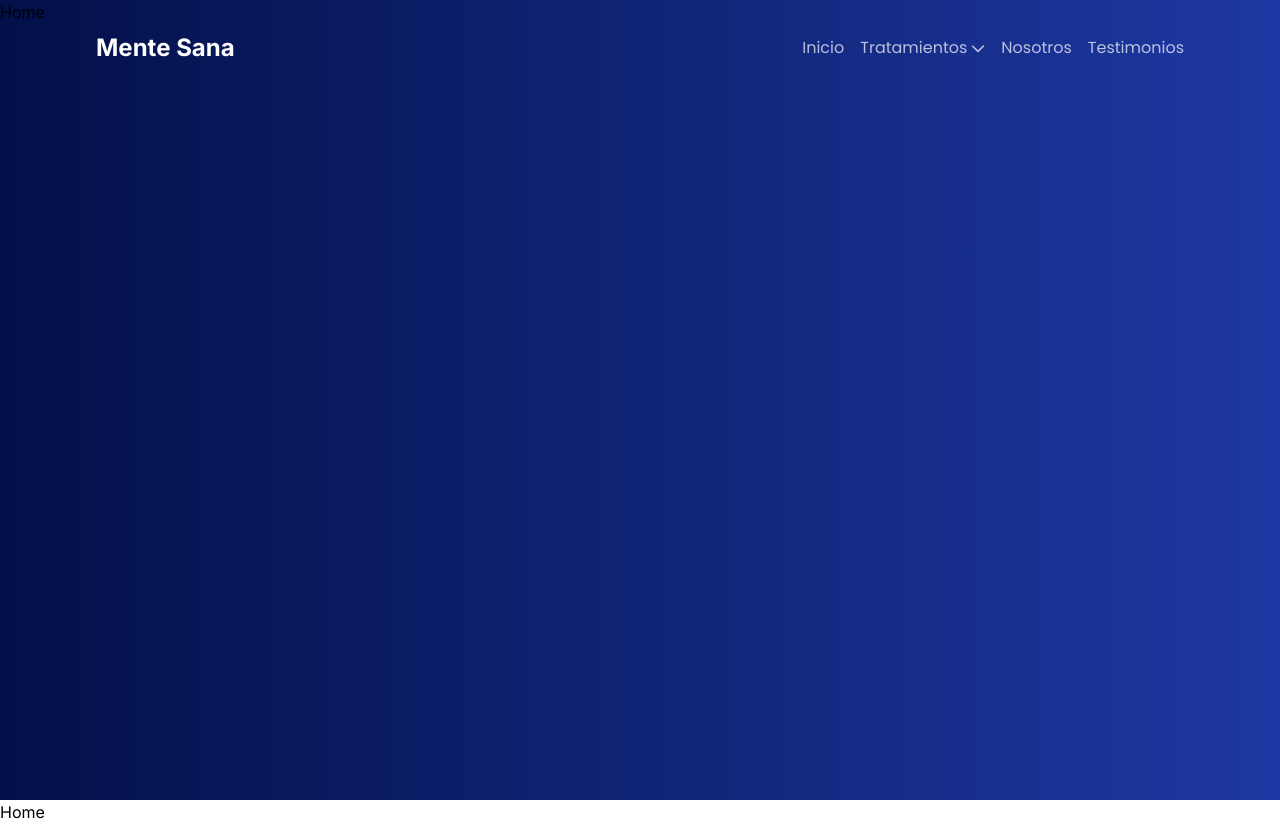
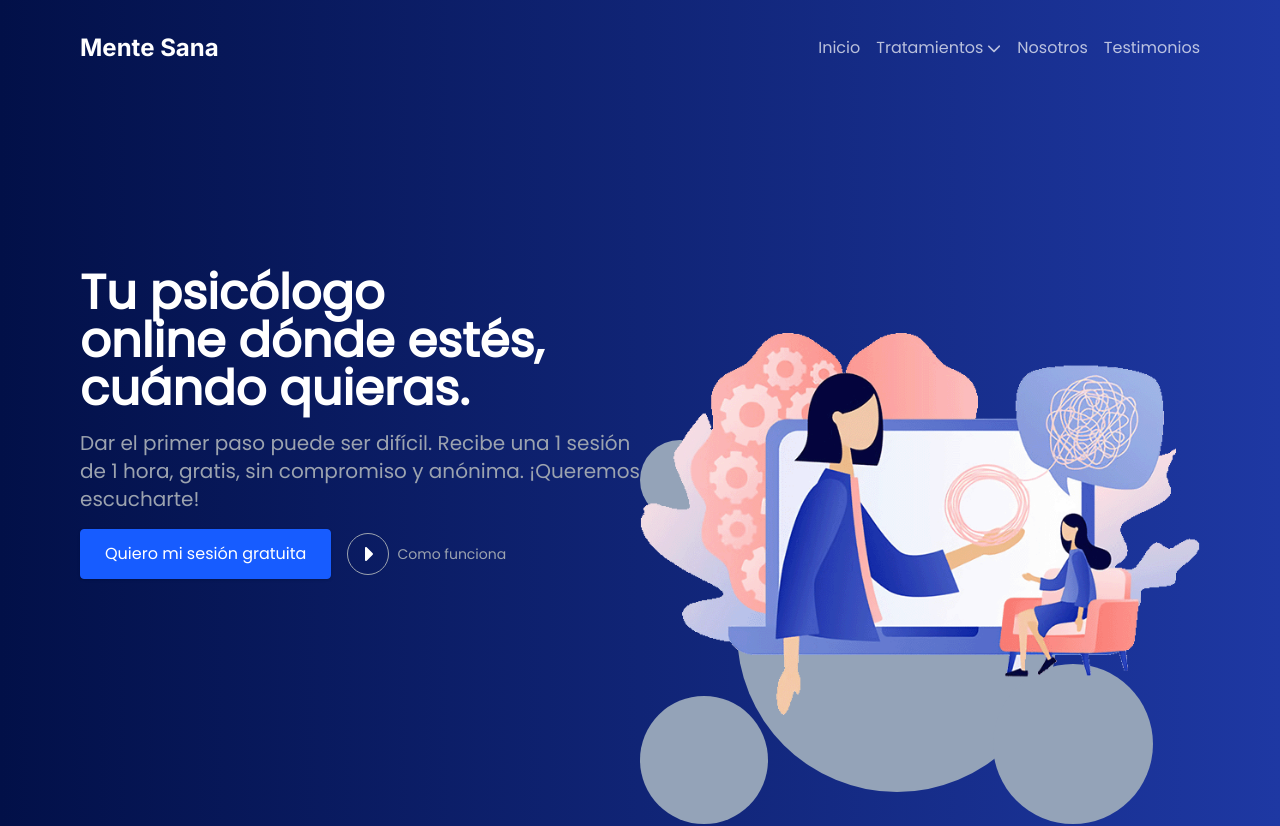
Before and after one commit to DarCkly666/mente-sana-psicologia, a Next.js app: page / in a window 1280 px wide. Shown: the top 826 px of the page. Built offline with nearby package versions, Linux system fonts and the light colour scheme.

Commit message:
Home section added

```diff
--- a/src/app/globals.css
+++ b/src/app/globals.css
@@ -18,3 +18,13 @@
   opacity: 1;
   display: block;
 }
+
+/* Btn como funciona */
+.btn_howitworks:hover span:nth-child(1){
+  background-color: #f5f5f5;
+  color: #175cff;
+}
+
+.btn_howitworks:hover span:nth-child(2){
+  color: #f5f5f5;
+}
--- a/src/app/layout.tsx
+++ b/src/app/layout.tsx
@@ -18,7 +18,7 @@ export default function RootLayout({
   return (
     <html lang="en">
       <body className={inter.className}>
-        <main className="bg-gradient-to-r from-gradient-start to-gradient-end h-screen">
+        <main className="bg-gradient-to-r from-gradient-start to-gradient-end min-h-screen">
           <Navbar />
           {children}
         </main>
--- a/src/app/page.tsx
+++ b/src/app/page.tsx
@@ -1,12 +1,9 @@
+import MainSection from "@/components/MainSection";
+
 export default function Home() {
   return (
-    <div>
-      <div className="h-screen">
-        <h1>Home</h1>
-      </div>
-      <div className="h-screen" id="nosotros">
-        <h1>Home</h1>
-      </div>
-    </div>
+    <>
+      <MainSection />
+    </>
   );
 }
--- /dev/null
+++ b/src/components/MainSection.tsx
@@ -0,0 +1,93 @@
+"use client";
+import { useEffect, useState, useRef } from "react";
+import Image from "next/image";
+import { fontPoppins } from "@/utils/MyFonts";
+
+type CursorPosition = {
+  x: number;
+  y: number;
+};
+
+export default function MainSection() {
+  const [cursorPosition, setCursorPosition] = useState<CursorPosition>({
+    x: 0,
+    y: 0,
+  });
+  const cursorRef = useRef<HTMLDivElement>(null);
+
+  useEffect(() => {
+    const handleMouseMove = (e: MouseEvent) => {
+      setCursorPosition({ x: e.clientX, y: e.clientY });
+      //console.log(cursorPosition.x, cursorPosition.y);
+      if (cursorRef.current) {
+        cursorRef.current.style.transform = `translate(${
+          e.clientX * -0.015
+        }px, ${e.clientY * -0.015}px)`;
+      }
+    };
+
+    window.addEventListener("mousemove", handleMouseMove);
+
+    return () => {
+      window.removeEventListener("mousemove", handleMouseMove);
+    };
+  }, [cursorPosition]);
+  return (
+    <section
+      className={`flex flex-col-reverse md:flex-row items-center justify-center min-h-screen w-full p-6 sm:px-12 md:px-20 ${fontPoppins.className} relative gap-10 md:gap-0`}
+    >
+      <div className="w-full py-10 sm:py-5 md:py-0 md:w-1/2 md:min-h-screen flex gap-4 flex-col justify-center z-30">
+        <h1 className="text-white text-5xl font-bold">
+          Tu psicólogo <br />
+          online dónde estés, cuándo quieras.
+        </h1>
+        <p className="text-gray-400 text-lg md:text-xl">
+          Dar el primer paso puede ser difícil. Recibe una 1 sesión de 1 hora,
+          gratis, sin compromiso y anónima. ¡Queremos escucharte!
+        </p>
+        <div className="flex flex-col sm:flex-row items-center gap-4">
+          <button className="px-6 py-3 bg-light-blue text-white text-bold rounded shadow border border-light-blue hover:bg-transparent hover:border hover:border-white transition-all duration-300">
+            Quiero mi sesión gratuita
+          </button>
+          <a className="cursor-pointer flex items-center gap-2 btn_howitworks">
+            {" "}
+            <span className="text-white border border-gray-400 rounded-full p-2 transition-all duration-500">
+              <svg
+                xmlns="http://www.w3.org/2000/svg"
+                width="24"
+                height="24"
+                viewBox="0 0 24 24"
+                fill="currentColor"
+                className="icon icon-tabler icons-tabler-filled icon-tabler-caret-right"
+              >
+                <path stroke="none" d="M0 0h24v24H0z" fill="none" />
+                <path d="M9 6c0 -.852 .986 -1.297 1.623 -.783l.084 .076l6 6a1 1 0 0 1 .083 1.32l-.083 .094l-6 6l-.094 .083l-.077 .054l-.096 .054l-.036 .017l-.067 .027l-.108 .032l-.053 .01l-.06 .01l-.057 .004l-.059 .002l-.059 -.002l-.058 -.005l-.06 -.009l-.052 -.01l-.108 -.032l-.067 -.027l-.132 -.07l-.09 -.065l-.081 -.073l-.083 -.094l-.054 -.077l-.054 -.096l-.017 -.036l-.027 -.067l-.032 -.108l-.01 -.053l-.01 -.06l-.004 -.057l-.002 -12.059z" />
+              </svg>
+            </span>{" "}
+            <span className="text-gray-400 text-sm transition-all duration-500">
+              Como funciona
+            </span>
+          </a>
+        </div>
+      </div>
+
+      <div className="w-11/12 md:w-1/2 min-h-96 my-16 md:my-0 md:min-h-screen relative">
+        <div className="absolute bottom-0 w-full h-3/4 z-20">
+          <Image
+            src="/main_image.png"
+            alt="Main section image"
+            layout="fill"
+            objectFit="contain"
+          />
+        </div>
+        <div ref={cursorRef} className="absolute w-11/12 h-96 bottom-0 z-10">
+          <span className="absolute w-16 h-16 left-0 top-0 md:w-20 md:h-20 rounded-full bg-slate-400 inline-block"></span>
+          <span className="absolute w-60 h-60 left-1/2 top-1/2 -translate-x-1/2 -translate-y-1/2 md:w-80 md:h-80 rounded-full bg-slate-400 inline-block"></span>
+          <span className="absolute w-32 h-32 bottom-0 right-0 md:w-40 md:h-40 rounded-full bg-slate-400 inline-block"></span>
+          <span className="absolute w-24 h-24 bottom-0 left-0 md:w-32 md:h-32 rounded-full bg-slate-400 inline-block"></span>
+          <span className="absolute w-16 h-16 -bottom-32 right-16 md:w-24 md:h-24 rounded-full bg-slate-400 inline-block"></span>
+        </div>
+      </div>
+    </section>
+  );
+}
--- a/src/components/Navbar.tsx
+++ b/src/components/Navbar.tsx
@@ -60,15 +60,20 @@ export default function Navbar() {
 
   return (
     <nav
-      className={`nav fixed top-0 w-full p-6 sm:px-12 sm:py-5 md:px-24 md:py-8 flex justify-between items-center ${
+      className={`nav fixed top-0 w-full p-6 sm:px-12 sm:py-5 md:px-20 md:py-8 flex justify-between items-center ${
         isScrolled ? "bg-white shadow" : "bg-transparent"
-      } transition-all duration-700 z-50`}
+      } transition-all duration-500 z-50`}
     >
-      <a href="" className="text-2xl font-bold text-white">
+      <a
+        href=""
+        className={`text-2xl font-bold ${
+          isScrolled ? "text-slate-900" : "text-white"
+        }`}
+      >
         Mente Sana
       </a>
       <div
-        className={`text-white cursor-pointer md:hidden ${
+        className={`cursor-pointer md:hidden ${
           isScrolled ? "text-slate-900" : "text-white"
         }`}
         onClick={() => {
--- /dev/null
+++ b/src/utils/MyFonts.ts
@@ -0,0 +1,8 @@
+import { Poppins } from "next/font/google";
+
+export const fontPoppins = Poppins({
+  display: "swap",
+  weight: "400",
+  variable: "--poppins-400",
+  subsets: ["latin"],
+});
```
Also changed, not shown: public/main_image.png (added).
